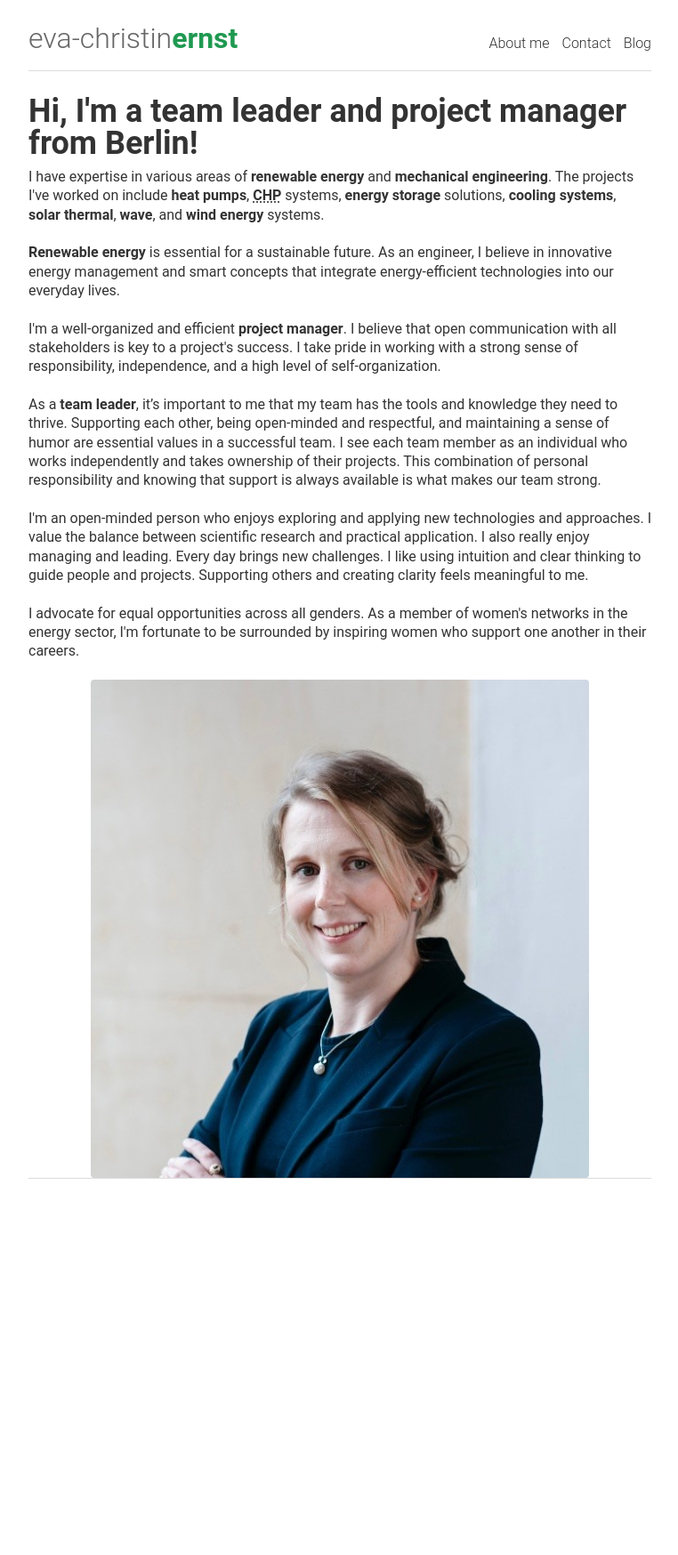
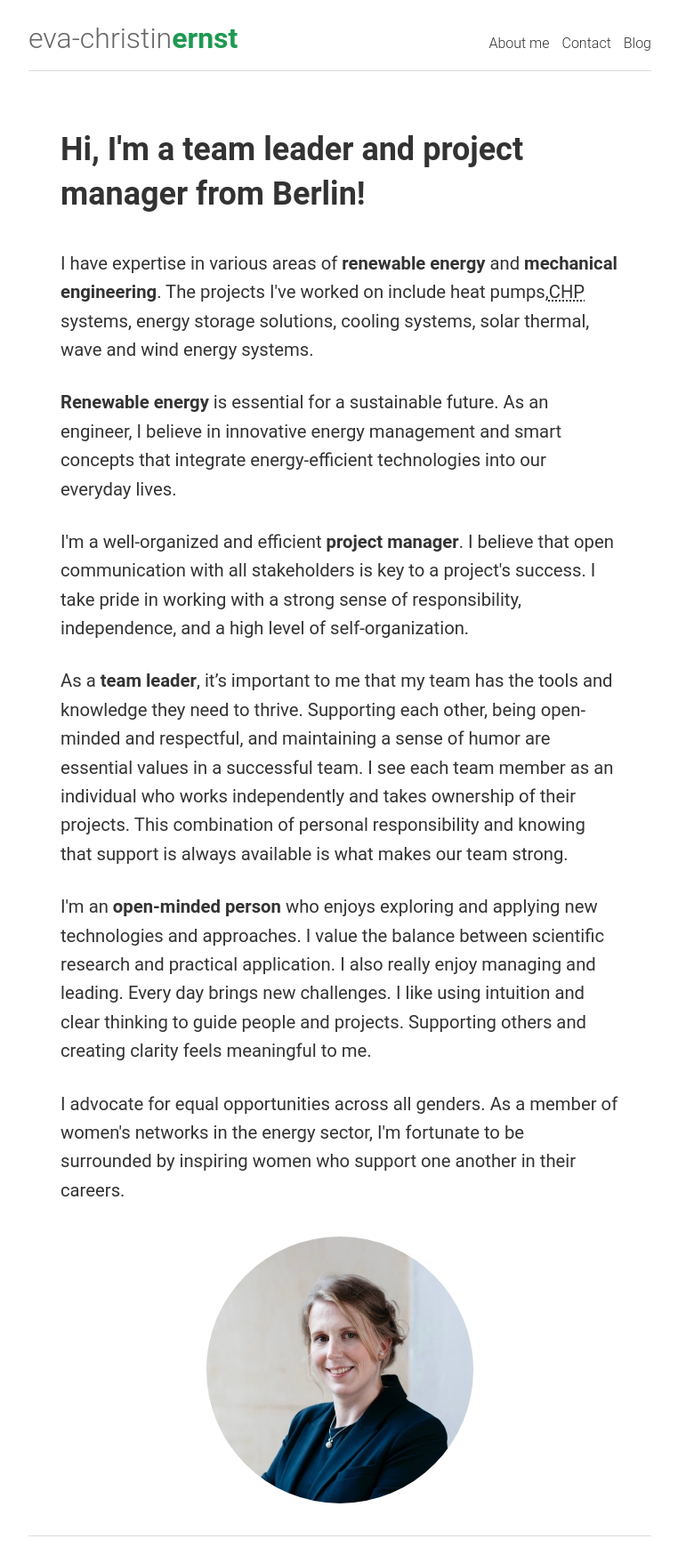
Before and after one commit to evafroehlich/website, a Jekyll site: the page built from index.html, in a window 1280 px wide. Shown: the whole page at 89% size, without its empty margins (258-1020 px from the left). Built offline with Jekyll 4.4.1, drawn with Linux system fonts in a browser that asks for light colours; before the commit the page ends 1346 px from its top, so only the background shows below that.

Commit message:
Main page layout change

```diff
--- a/_sass/custom.scss
+++ b/_sass/custom.scss
@@ -4,17 +4,45 @@
 @import "experience";
 
 .home {
+  padding: 2rem;
+  max-width: 1200px;
+  margin: 0 auto;
   border-bottom: 1px solid rgba(0, 0, 0, 0.14);
 }
 
 .home__headline {
   font-size: 2rem;
+  font-weight: none;
+  line-height: 1.4;
   margin-top: 1rem;
+  margin-bottom: 1.5rem
 }
 
 .home__portrait-photo {
+  display: block;
+  max-width: 300px;          /* Adjust based on actual image size */
+  margin-top: 2rem;
   margin-bottom: 0;
+  border-radius: 50%;
+  object-fit: cover;
+
 }
+
+
+.home p {
+  font-size: 1.125rem;       /* Slightly larger text for readability */
+  line-height: 1.6;
+  margin-bottom: 1.5rem;     /* Adequate space between paragraphs */
+}
+
+.home p strong {
+  font-weight: 600;
+}
+
+.home p abbr {
+  text-decoration: underline dotted;
+}
+
 
 .contact__social-link {
   text-decoration: none;
@@ -123,3 +151,17 @@ details summary::before {
 details[open] summary::before {
   transform: rotate(90deg);
 }
+
+@media (max-width: 768px) {
+  .home__headline {
+    font-size: 2rem;         /* Smaller font on mobile */
+  }
+
+  .home p {
+    font-size: 1rem;         /* Slightly smaller text on mobile */
+  }
+
+  .home__portrait-photo {
+    max-width: 150px;        /* Adjust image size on mobile */
+  }
+}
--- a/index.html
+++ b/index.html
@@ -10,14 +10,8 @@ layout: default
     <b>renewable energy</b>
     and
     <b>mechanical engineering</b>.
-    The projects I've worked on include
-    <b>heat pumps</b>,
-    <b><abbr title="combined heat and power">CHP</abbr></b> systems,
-    <b>energy storage</b> solutions,
-    <b>cooling systems</b>,
-    <b>solar thermal</b>,
-    <b>wave</b>, and
-    <b>wind energy</b> systems.
+    The projects I've worked on include heat pumps,<abbr title="combined heat and power">CHP</abbr> systems,
+    energy storage solutions, cooling systems, solar thermal, wave and wind energy systems.
   </p>
   <p>
     <b>Renewable energy</b> is essential for a sustainable future. As an
@@ -31,7 +25,7 @@ layout: default
     As a <b>team leader</b>, it’s important to me that my team has the tools and knowledge they need to thrive. Supporting each other, being open-minded and respectful, and maintaining a sense of humor are essential values in a successful team. I see each team member as an individual who works independently and takes ownership of their projects. This combination of personal responsibility and knowing that support is always available is what makes our team strong.
   </p>
   <p>
-  I'm an open-minded person who enjoys exploring and applying new technologies and approaches. I value the balance between scientific research and practical application. I also really enjoy managing and leading. Every day brings new challenges. I like using intuition and clear thinking to guide people and projects. Supporting others and creating clarity feels meaningful to me.
+  I'm an <b>open-minded person</b> who enjoys exploring and applying new technologies and approaches. I value the balance between scientific research and practical application. I also really enjoy managing and leading. Every day brings new challenges. I like using intuition and clear thinking to guide people and projects. Supporting others and creating clarity feels meaningful to me.
   </p>
   <p>
     I advocate for equal opportunities across all genders. As a member of women's networks in the energy sector, I'm fortunate to be surrounded by inspiring women who support one another in their careers.
```
